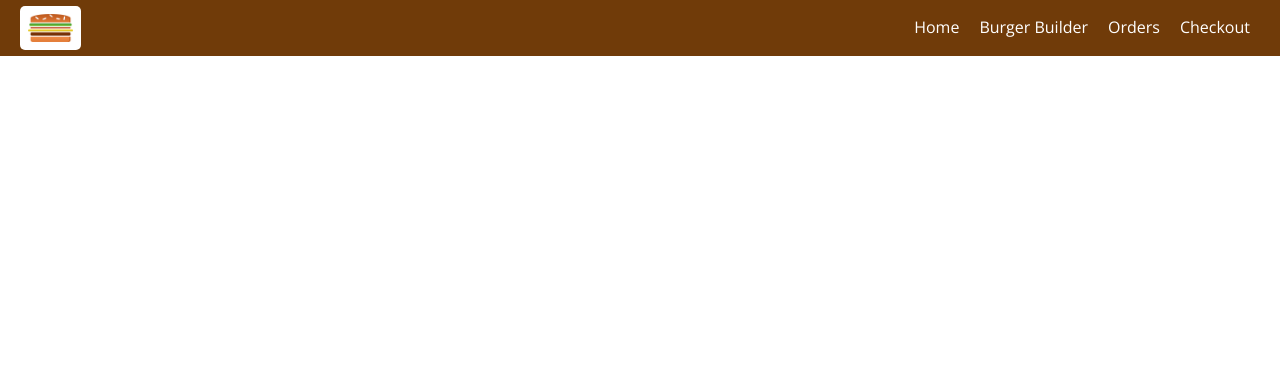
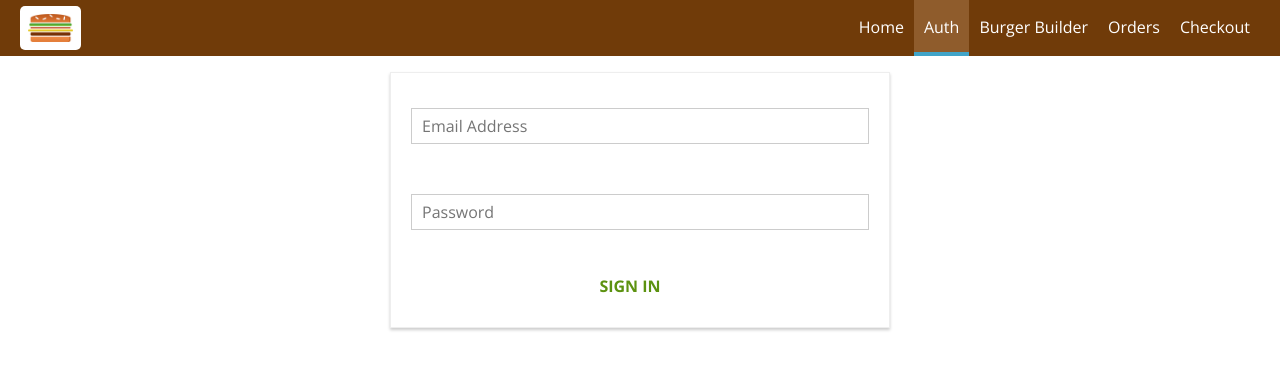
Before and after one commit to dramalcolm/react-burger-builder-app, a React app: page /auth in a window 1280 px wide. Shown: the top 370 px of the page. Built offline with nearby package versions, Linux system fonts and the light colour scheme.

Commit message:
Implemented Container, Form and Nav

```diff
--- a/src/App.js
+++ b/src/App.js
@@ -7,6 +7,7 @@ import CheckOut from './containers/CheckOut/CheckOut';
 import asyncComponent from './hoc/Async/Async';
 //import Shipping from './containers/CheckOut/Shipping/Shipping';
 import Orders from './containers/Orders/Orders';
+import Auth from './containers/Auth/Auth';
 
 const AsyncNewPost = asyncComponent(()=> {
     return import('./containers/BurgerBuilder/BurgerBuilder');
@@ -23,6 +24,7 @@ class App extends Component {
               <Route path='/burger-builder' component={AsyncNewPost}/>
               <Route path='/checkout' component={CheckOut}/>
               <Route path='/orders' component={Orders}/>
+              <Route path='/auth' component={Auth}/>
               {/*<Route component={ErrorPage} />*/}
             </Switch>
           </Layout>
--- a/src/components/UI/Navigation/NavItems/NavItems.js
+++ b/src/components/UI/Navigation/NavItems/NavItems.js
@@ -5,6 +5,7 @@ import NavItem from './NavItem/NavItem';
 const navItems = (props) => (
     <ul className={classes.navItems}>
         <NavItem link="/">Home</NavItem>
+        <NavItem link="/auth">Auth</NavItem>
         <NavItem link="/burger-builder">Burger Builder</NavItem>
         <NavItem link="/orders">Orders</NavItem>
         <NavItem link="/checkout">Checkout</NavItem>
--- /dev/null
+++ b/src/containers/Auth/Auth.css
@@ -0,0 +1,21 @@
+.Auth{
+    margin: 20px auto;
+    width: 80%;
+    text-align: center;
+    box-shadow: 0 2px 3px #ccc;
+    border: 1px solid #eee;
+    padding: 10px;
+    box-sizing: border-box;
+}
+
+.Auth input{
+    display: block;
+    margin: 15px 0;
+}
+
+
+@media(min-width: 600px){
+    .Auth{
+        width: 500px;
+    }
+}
--- /dev/null
+++ b/src/containers/Auth/Auth.js
@@ -0,0 +1,117 @@
+import React,{Component} from 'react';
+
+import Input from '../../components/UI/Input/Input';
+import Button from '../../components/UI/Button/button';
+import classes from './Auth.css';
+
+class Auth extends Component{
+
+    state = {
+        controls: {
+            email: {
+                elementType: 'input',
+                elementConfig:{
+                    type:'email',
+                    placeholder: 'Email Address'
+                },
+                value: '',
+                validation:{
+                    required: true,
+                    isEmail: true,
+                },
+                valid: false,
+                touched: false,
+            },
+            password: {
+                elementType: 'input',
+                elementConfig:{
+                    type:'password',
+                    placeholder: 'Password'
+                },
+                value: '',
+                validation:{
+                    required: true,
+                    minLength: 6,
+                },
+                valid: false,
+                touched: false,
+            }
+        }
+    }
+
+    checkValidation(value,rules){
+        let isValid = true;
+        if(rules.required){
+             isValid = value.trim() !== '' && isValid
+        }
+
+        if(rules.minLength){
+             isValid = value.length >= rules.minLength && isValid
+        }
+
+        if(rules.maxLength){
+         isValid = value.length <= rules.maxLength && isValid
+        }
+
+        if (rules.isEmail) {
+         const pattern = /[a-z0-9!#$%&'*+/=?^_`{|}~-]+(?:\.[a-z0-9!#$%&'*+/=?^_`{|}~-]+)*@(?:[a-z0-9](?:[a-z0-9-]*[a-z0-9])?\.)+[a-z0-9](?:[a-z0-9-]*[a-z0-9])?/;
+         isValid = pattern.test(value) && isValid
+         }
+
+         if (rules.isNumeric) {
+             const pattern = /^\d+$/;
+             isValid = pattern.test(value) && isValid
+         }
+
+
+        return isValid;
+     }
+
+     inputChangeHandler = (event,controlName) =>{
+        const updatedControls = {
+            ...this.state.controls,
+            [controlName]: {
+                ...this.state.controls[controlName],
+                value: event.target.value,
+                valid: this.checkValidation(event.target.value,this.state.controls[controlName].validation),
+                touched: true,
+            }
+        }
+        this.setState({controls: updatedControls});
+    }
+
+    render(){
+
+        const formElementArray = [];
+        for(let key in this.state.controls){
+            formElementArray.push({
+                id: key,
+                config: this.state.controls[key]
+            });
+        }
+
+        let form = formElementArray.map(element=>(
+                <Input
+                    key={element.id}
+                    elementType={element.config.elementType}
+                    elementConfig={element.config.elementConfig}
+                    value={element.config.value}
+                    invalid={!element.config.valid}
+                    shouldValidate={element.config.validation}
+                    touched={element.config.touched}
+                    changed={(event)=>this.inputChangeHandler(event,element.id)}/>
+            ));
+
+        return(
+            <div className={classes.Auth}>
+                <form>
+                    {form}
+                    <Button btntype="Success">SIGN IN</Button>
+                </form>
+            </div>
+        );
+    }
+
+}
+
+export default Auth;
```
